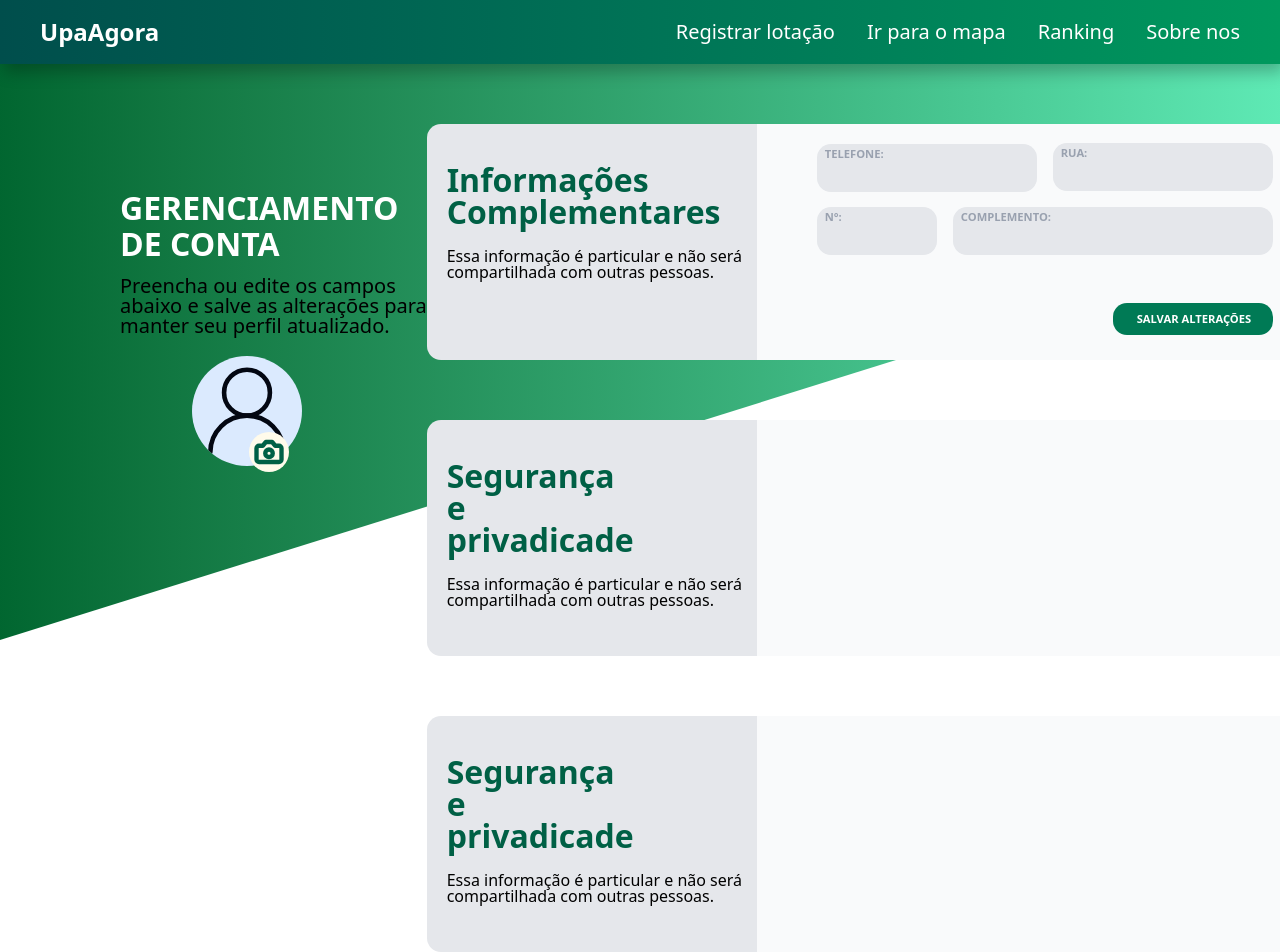
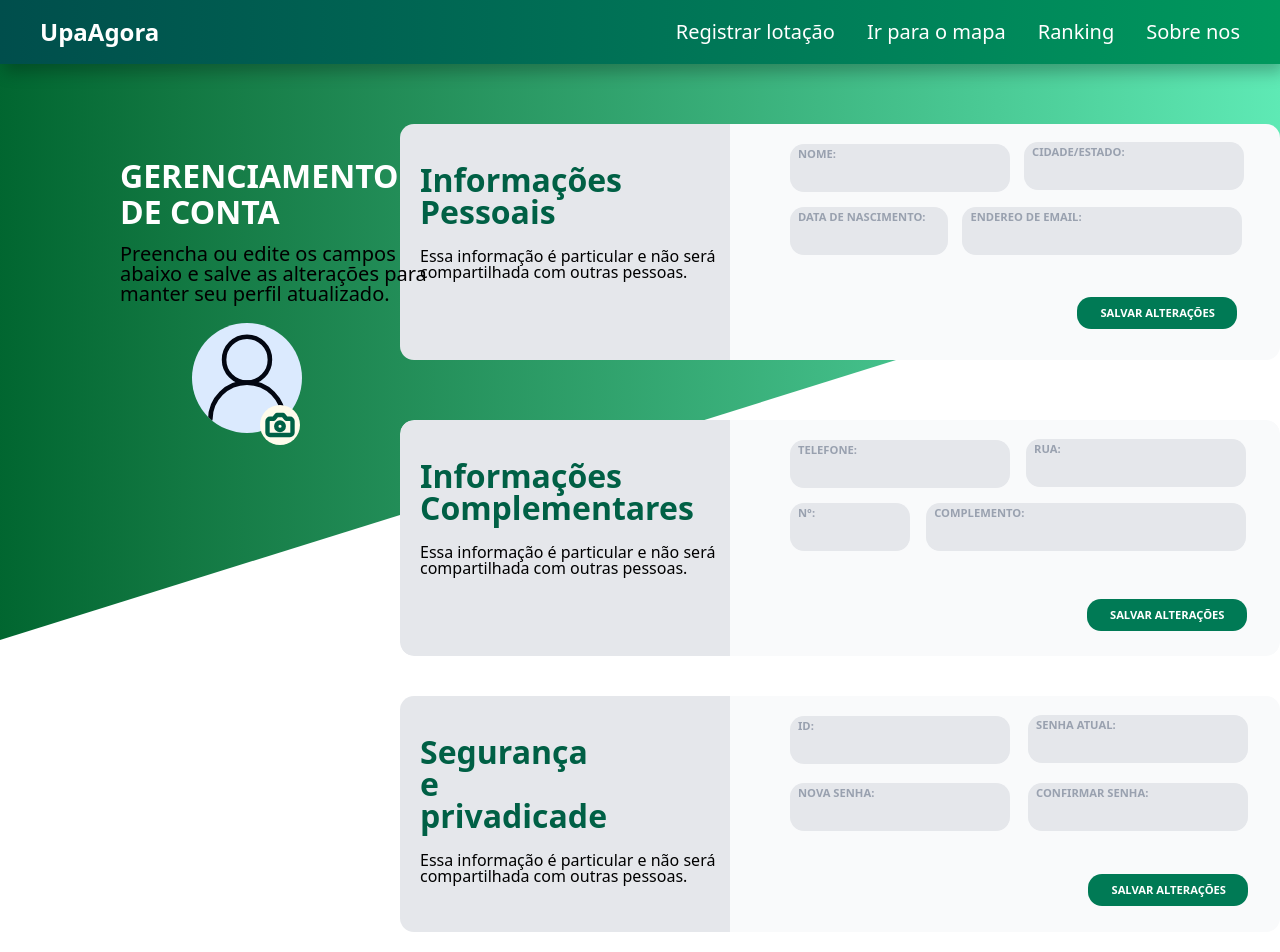
Before and after one commit to N1nh4/frontend-lab-web, a Next.js app: page /perfil in a window 1280 px wide. Shown: the top 952 px of the page. Built offline with nearby package versions, Linux system fonts and the light colour scheme.

Commit message:
finalizado sem tá responsivo

```diff
--- a/src/app/(paginas)/(public)/perfil/page.tsx
+++ b/src/app/(paginas)/(public)/perfil/page.tsx
@@ -21,28 +21,93 @@ export default function Perfil() {
       <Cabecalho navLinks={navLinks} />
       <div className ="w-full flex">
 
-          <div className="flex flex-col items-start justify-center w-1/3 h-full z-20 pl-30 mt-30">
-            <div className=" z-9  text-white">
+          <div className="flex flex-col items-start justify-center w-1/3 h-full z-20 pl-30 mt-25">
+            <div className="mt-15 fixed z-9  text-white">
               <h1 className = "font-bold text-[200%]">GERENCIAMENTO</h1>
               <h1 className = "font-bold text-[200%] mt-[-12px]">DE CONTA</h1>
             </div>
 
-            <div className="flex z-9 text-black mt-2 w-80">
+            <div className="fixed flex z-9 text-black mt-55 w-80">
               <p className="text-xl leading-none">Preencha ou edite os campos abaixo e salve as alterações para manter seu perfil atualizado.</p>
             </div>
 
 
-            <div className="flex flex-col items-start justify-center z-20 ml-18 mt-5">
+            <div className="fixed flex flex-col items-start justify-center z-20 ml-18 mt-110">
               <UserRound className="relative rounded-full bg-blue-100 cursor-pointer"size={110} strokeWidth={1}/>
+              <div className="relative ml-[62%] mt-[-25%] w-10 h-10 bg-amber-50 z-20 rounded-full flex items-center justify-center cursor-pointer">
+                <Camera className="text-emerald-800 z-30"size={30} strokeWidth={3.5} />
+              </div>
             </div>
 
-            <div className="relative ml-[42%] mt-[-11%] w-10 h-10 bg-amber-50 z-20 rounded-full flex items-center justify-center cursor-pointer">
-              <Camera className="text-emerald-800 z-30"size={30} strokeWidth={3.5} />
-            </div>
+
           </div>
 
           <div className ="flex flex-col items-start justify-center">
             <div className="w-220 h-59  mt-15 rounded-xl overflow-hidden flex">
+              <div className="w-3/8 bg-gray-200">
+                <div className=" z-9  text-emerald-800 ml-5 mt-10 w-46">
+                  <h1 className = "font-bold text-[200%] leading-none">Informações Pessoais</h1>
+
+                </div>
+                <div className="flex z-9 text-black ml-5 mt-5 w-86">
+                  <p className="leading-none">Essa informação é particular e não será compartilhada com outras pessoas.</p>
+                </div>
+              </div>
+
+              <div className="w-5/8 bg-gray-50">{/* ESSA PORRA AQUI ENGLOBA TUDO */}
+                <div className ="flex flex-col items-start justify-center">
+                  <div className="w-55 h-12 ml-15 mt-[7%] rounded-xl overflow-hidden flex">
+                    <div className="w-1/1 bg-gray-200">
+                      <div className=" z-9  text-gray-400 ml-2 mt-1 w-46 ">
+                        <h1 className = "font-bold text-[70%] leading-none">NOME:</h1>
+                      </div>
+                    </div>
+                  </div>
+
+                  <div className="w-39.5 h-12 ml-15 mt-[5.5%] rounded-xl overflow-hidden flex">
+                    <div className="w-1/1 bg-gray-200">
+                      <div className=" z-9  text-gray-400 ml-2 mt-1 w-46">
+                        <h1 className = "font-bold text-[70%] leading-none">DATA DE NASCIMENTO:</h1>
+
+                      </div>
+                    </div>
+                  </div>
+
+
+                </div>
+              </div>{/*FINAL DESSA PORRA AQUI ENGLOBA TUDO */}
+              <div className="w-5/8 bg-gray-50">{/* ESSA PORRA AQUI ENGLOBA TUDO */}
+                <div className ="flex flex-col items-start justify-center">
+                  <div className="w-55 h-12 ml-[5%] mt-[6.55%] rounded-xl overflow-hidden flex">
+                    <div className="w-1/1 bg-gray-200">
+                      <div className=" z-9  text-gray-400 ml-2 mt-1 w-46 ">
+                        <h1 className = "font-bold text-[70%] leading-none">CIDADE/ESTADO:</h1>
+                      </div>
+                    </div>
+                  </div>
+
+                  <div className="w-70 h-12 ml-[-17%] mt-[6%] rounded-xl overflow-hidden flex">
+                    <div className="w-1/1 bg-gray-200">
+                      <div className=" z-9  text-gray-400 ml-2 mt-1 w-46 ">
+                        <h1 className = "font-bold text-[70%] leading-none">ENDEREO DE EMAIL:</h1>
+                      </div>
+                    </div>
+                  </div>
+                  <div className="w-40 h-8 ml-[24%] mt-[15%] rounded-xl overflow-hidden flex">
+                    <div className="w-1/1 bg-emerald-700 cursor-pointer">
+                      <div className=" z-9  text-white ml-[14.5%] mt-[6%]">
+                        <h1 className = "font-bold text-[70%] leading-none">SALVAR ALTERAÇÕES</h1>
+                      </div>
+                    </div>
+                  </div>
+                </div>
+              </div>
+            </div>
+
+
+
+            <div className="w-220 h-59 mt-15 mb-10 rounded-xl overflow-hidden flex">
+              <div className="w-220 h-59 rounded-xl overflow-hidden flex">
               <div className="w-3/8 bg-gray-200">
                 <div className=" z-9  text-emerald-800 ml-5 mt-10 w-46">
                   <h1 className = "font-bold text-[200%] leading-none">Informações Complementares</h1>
@@ -53,7 +118,7 @@ export default function Perfil() {
                 </div>
               </div>
 
-              <div className="w-5/8 bg-gray-50">{/* ESSA PORRA AQUI ENGLOBA TUDO */}
+              <div className="w-5/8 bg-gray-50">
                 <div className ="flex flex-col items-start justify-center">
                   <div className="w-55 h-12 ml-15 mt-[7%] rounded-xl overflow-hidden flex">
                     <div className="w-1/1 bg-gray-200">
@@ -74,8 +139,8 @@ export default function Perfil() {
 
 
                 </div>
-              </div>{/*FINAL DESSA PORRA AQUI ENGLOBA TUDO */}
-              <div className="w-5/8 bg-gray-50">{/* ESSA PORRA AQUI ENGLOBA TUDO */}
+              </div>
+              <div className="w-5/8 bg-gray-50">
                 <div className ="flex flex-col items-start justify-center">
                   <div className="w-55 h-12 ml-[5%] mt-[6%] rounded-xl overflow-hidden flex">
                     <div className="w-1/1 bg-gray-200">
@@ -104,7 +169,8 @@ export default function Perfil() {
             </div>
 
 
-            <div className="w-220 h-59  mt-15 rounded-xl overflow-hidden flex">
+          </div>
+          <div className="w-220 h-59 mb-10 rounded-xl overflow-hidden flex"> {/* aq fica o começo do quadro */}
               <div className="w-3/8 bg-gray-200">
                 <div className=" z-9  text-emerald-800 ml-5 mt-10 w-46">
                   <h1 className = "font-bold text-[200%] leading-none">Segurança e privadicade</h1>
@@ -114,24 +180,55 @@ export default function Perfil() {
                   <p className="leading-none">Essa informação é particular e não será compartilhada com outras pessoas.</p>
                 </div>
               </div>
-              <div className="w-5/8 bg-gray-50">{/* ESSA PORRA AQUI ENGLOBA TUDO */}</div>
 
-            </div>
-            <div className="w-220 h-59  mt-15 rounded-xl overflow-hidden flex">
-              <div className="w-3/8 bg-gray-200">
-                <div className=" z-9  text-emerald-800 ml-5 mt-10 w-46">
-                  <h1 className = "font-bold text-[200%] leading-none">Segurança e privadicade</h1>
+              <div className="w-4/8 bg-gray-50">{/* ESSA PORRA AQUI ENGLOBA TUDO */}
+                <div className ="flex flex-col items-start justify-center">
+                  <div className="w-55 h-12 ml-15 mt-[7%] rounded-xl overflow-hidden flex">
+                    <div className="w-1/1 bg-gray-200">
+                      <div className=" z-9  text-gray-400 ml-2 mt-1 w-46 ">
+                        <h1 className = "font-bold text-[70%] leading-none">ID:</h1>
+                      </div>
+                    </div>
+                  </div>
+                <div className="w-55 h-12 ml-15 mt-[7%] rounded-xl overflow-hidden flex">
+                  <div className="w-1/1 bg-gray-200">
+                    <div className=" z-9  text-gray-400 ml-2 mt-1 w-46 ">
+                      <h1 className = "font-bold text-[70%] leading-none">NOVA SENHA:</h1>
+                    </div>
+                  </div>
+                </div>
+
 
                 </div>
-                <div className="flex z-9 text-black ml-5 mt-5 w-86">
-                  <p className="leading-none">Essa informação é particular e não será compartilhada com outras pessoas.</p>
+              </div>{/*FINAL DESSA PORRA AQUI ENGLOBA TUDO */}
+              <div className="w-5/8 bg-gray-50">{/* ESSA PORRA AQUI ENGLOBA TUDO */}
+                <div className ="flex flex-col items-start justify-center">
+                <div className="w-55 h-12 ml-4.5 mt-[7.2%]  rounded-xl overflow-hidden flex">
+                  <div className="w-1/1 bg-gray-200">
+                    <div className=" z-9  text-gray-400 ml-2 mt-1 w-46 ">
+                      <h1 className = "font-bold text-[70%] leading-none">SENHA ATUAL:</h1>
+                    </div>
+                  </div>
+                </div>
+
+                <div className="w-55 h-12 ml-4.5 mt-[7.2%]  rounded-xl overflow-hidden flex">
+                  <div className="w-1/1 bg-gray-200">
+                    <div className=" z-9  text-gray-400 ml-2 mt-1 w-46 ">
+                      <h1 className = "font-bold text-[70%] leading-none">CONFIRMAR SENHA:</h1>
+                    </div>
+                  </div>
+                </div>
+                  <div className="w-40 h-8 ml-[29%] mt-[16%] rounded-xl overflow-hidden flex">
+                    <div className="w-1/1 bg-emerald-700 cursor-pointer">
+                      <div className=" z-9  text-white ml-[14.5%] mt-[6%]">
+                        <h1 className = "font-bold text-[70%] leading-none">SALVAR ALTERAÇÕES</h1>
+                      </div>
+                    </div>
+                  </div>
                 </div>
               </div>
-              <div className="w-5/8 bg-gray-50">{/* ESSA PORRA AQUI ENGLOBA TUDO */}</div>
-
             </div>
-
-          </div>
+        </div>
 
 
 
```
